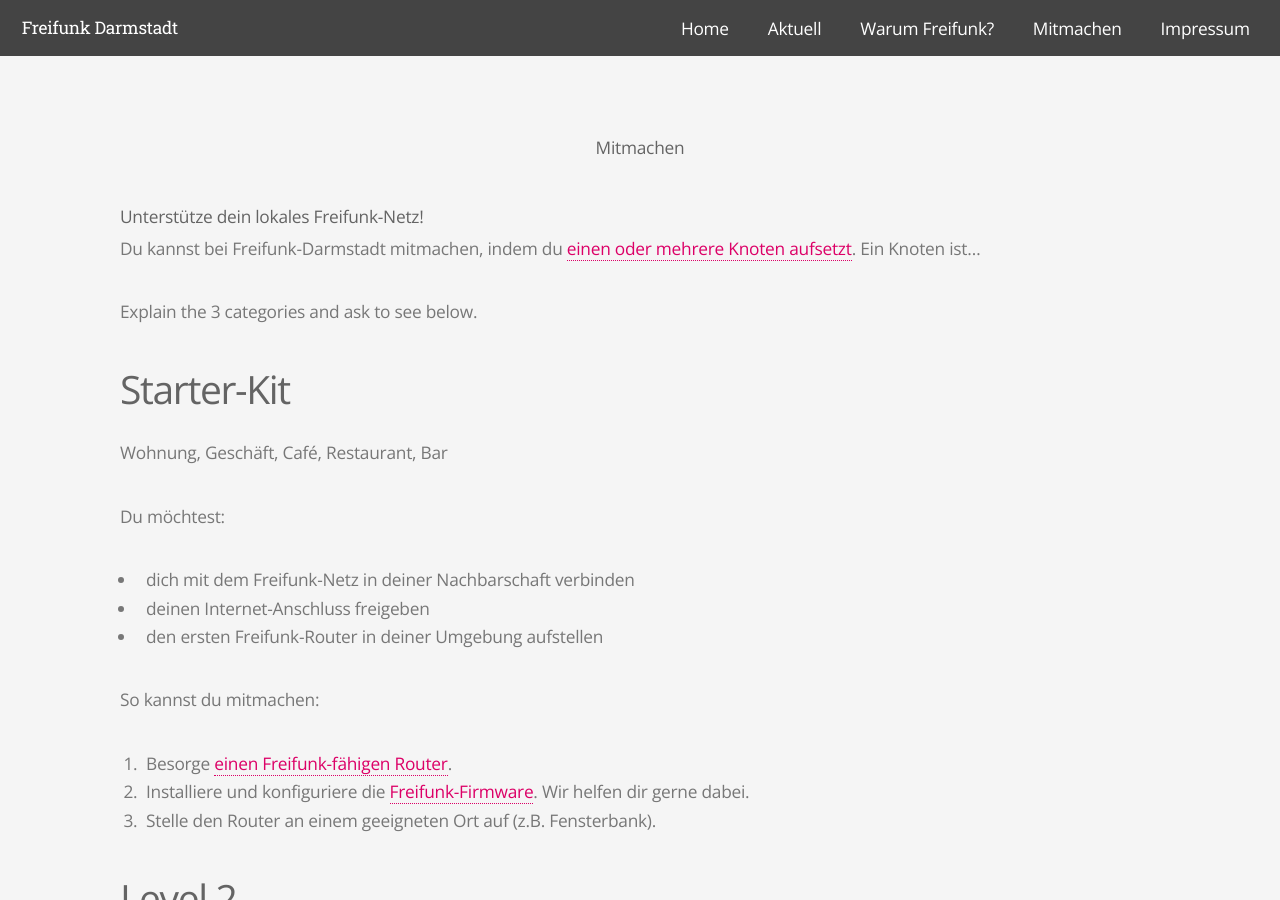
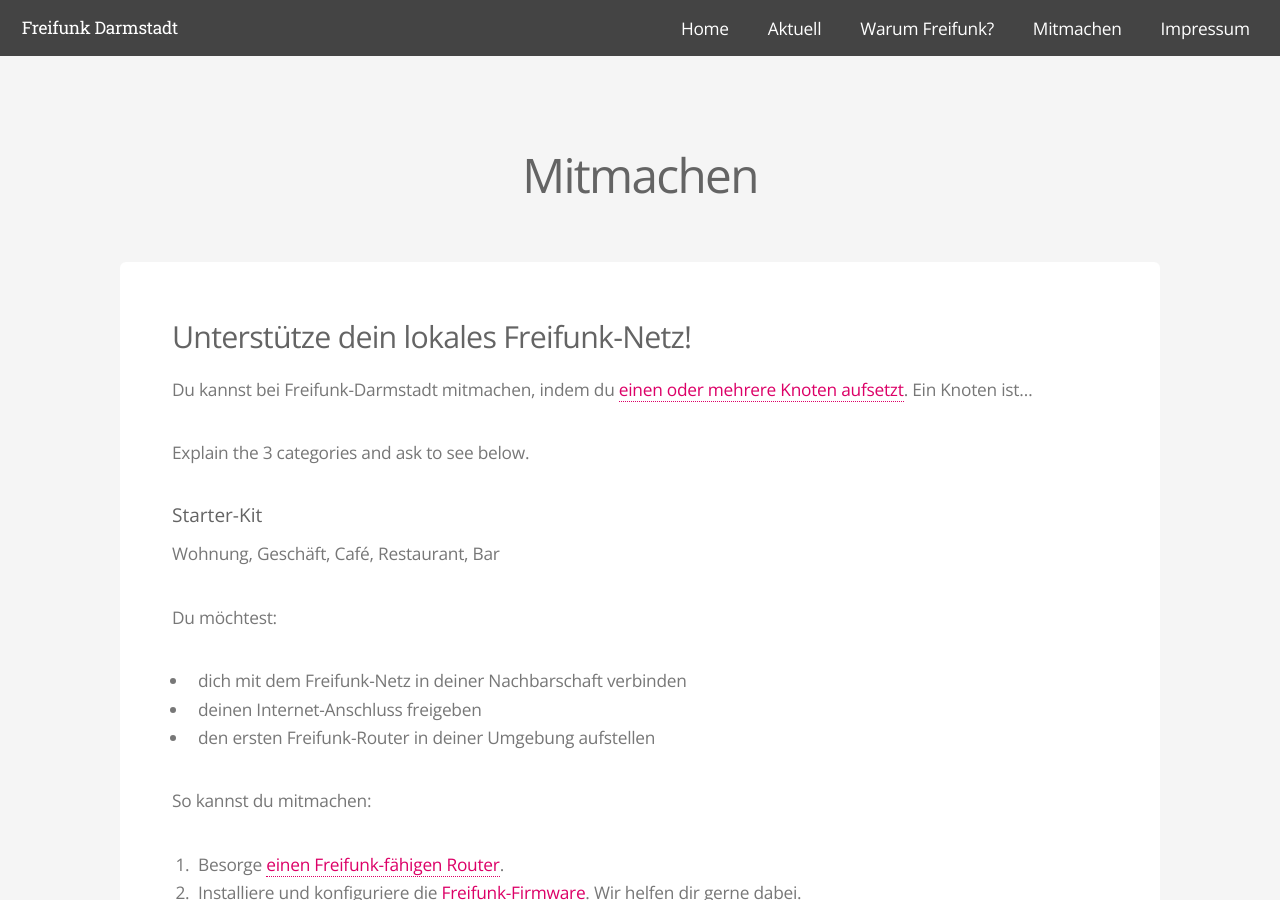
Before and after one commit to mdrenger/darmstadt.freifunk.net, a Jekyll site: the page built from pages/mitmachen.md, in a window 1280 px wide and 900 px high. Built offline with Jekyll 4.4.1, drawn with Linux system fonts in a browser that asks for light colours; nearby versions of some CDN libraries; library files that are not in the unit come from our copies.

Commit message:
fixed layout

```diff
--- a/_layouts/page.html
+++ b/_layouts/page.html
@@ -13,11 +13,11 @@
 
 	<section id="main" class="container">
 		<header>
-			<h1 class="post-title">{{ page.title }}</h1>
+			<h2 class="post-title">{{ page.title }}</h2>
 		</header>
-
+		<div class="box">
 		{{ content }}
-
+		</div>
     </section>
 
     {% include footer.html %}
--- a/pages/mitmachen.md
+++ b/pages/mitmachen.md
@@ -9,15 +9,13 @@
 sub_weight: 1
 ---
 
-Unterstütze dein lokales Freifunk-Netz!
-=======================================
+### Unterstütze dein lokales Freifunk-Netz!
 
 Du kannst bei Freifunk-Darmstadt mitmachen, indem du [einen oder mehrere Knoten aufsetzt](/router-aufstellen/). Ein Knoten ist...
 
 Explain the 3 categories and ask to see below.
 
-Starter-Kit
-----------
+#### Starter-Kit
 
 Wohnung, Geschäft, Café, Restaurant, Bar
 
@@ -32,8 +30,8 @@
 2. Installiere und konfiguriere die [Freifunk-Firmware](/firmware-installieren/). Wir helfen dir gerne dabei.
 3. Stelle den Router an einem geeigneten Ort auf (z.B. Fensterbank).
 
-Level 2
-------
+#### Level 2
+
 
 Balkon, hohes Gebäude, öffentlicher Platz, Park, weitläufiges Gelände
 
@@ -51,8 +49,8 @@
 	* NanoStation M5/M5 loco (5 GHz)
 
 
-Backbone
--------
+#### Backbone
+
 Dach, Dachgeschoss, hohes Gebäude, öffentliches Gebäude, Rathaus, Kirchturm
 
 Du möchtest:
@@ -66,18 +64,18 @@
 	* NanoBridge M5 (bis ~10 km)
 2. Richtfunkstrecken bedürfen der Planung beider Endpunkte
 
-Wie kann ich weiter helfen?
-========================
+### Wie kann ich weiter helfen?
+
 
 Um uns weiter zu unterstützen, kannst du auch [Dienste im Netzwerk zur Verfügung stellen](/dienste-anbieten/), oder, wenn du nicht technisch versiert bist, uns helfen Werbematerial zu gestalten sowie Pressearbeit zu übernehmen. Spenden helfen uns zudem unser Werbematerial zu finanzieren.
 
-Keep in touch
-------------
+### Keep in touch
+
 
 Wir freuen uns auf deinen Besuch bei unserem [nächsten Treffen](/kontakt/) oder abonniere die Mailingliste um zum Projekt beizutragen. TODO: I'd say to follow the ML to stay up-to-date with what's going on - although that happens more in RL meetings (and we should be using Twitter more)
 
-Spenden
--------
+### Spenden
+
 
 State the destination of the donations: long-range&amp;sector antennas and other infrastructure (VPN, evtl. servers)
 
```
Also changed, not shown: _layouts/index.html (line endings or trailing spaces).
